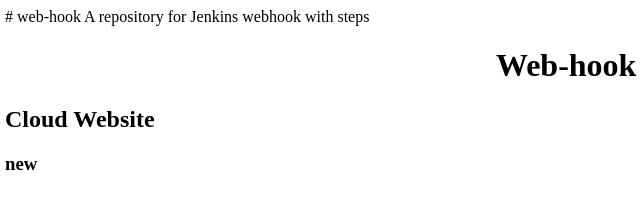
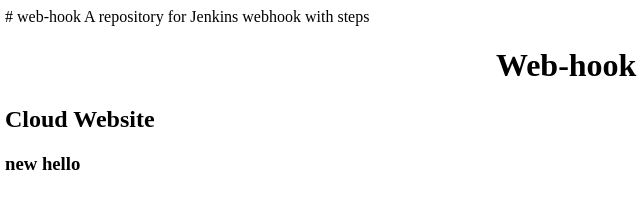
Before and after one commit to KshitizPareek/web-hook, a plain HTML site: page index.html in a window 1280 px wide. Shown: the full height of the page, 3-643 px from the left. Drawn offline with Linux system fonts and the light colour scheme.

Commit message:
Update index.html

```diff
--- a/index.html
+++ b/index.html
@@ -2,4 +2,4 @@
 A repository for Jenkins webhook with steps
 <center><h1>Web-hook Web page</h1></center>
 <h2>Cloud Website</h2>
-<h3>new</h3>
+<h3>new hello </h3>
```
